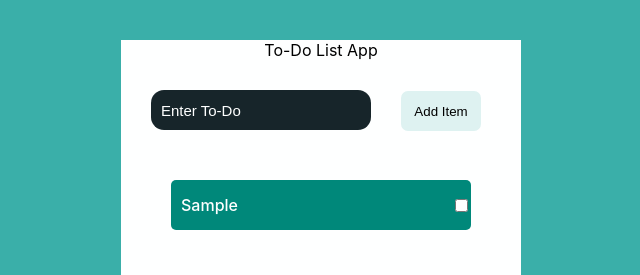
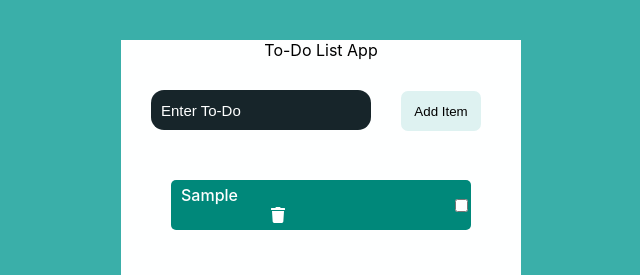
Before and after one commit to 2021-IBM-Accelerate-SW-Track/lab-1-team-15, a React (Create React App) app: page / in a window 1280 px wide. Both pictures are taken after typing "Sample" into the empty fields and a click on the button "Add Item". Shown: the top 275 px of the page, without its empty margins (319-959 px from the left). Built offline with nearby package versions, Linux system fonts and the light colour scheme.

Commit message:
Added a delete button for each list item

```diff
--- a/src/App.js
+++ b/src/App.js
@@ -2,6 +2,10 @@ import Header from "./component/header";
 import React from "react";
 import './App.css';
 import ListItems from './ListItems.js';
+import {library} from '@fortawesome/fontawesome-svg-core'
+import {faTrash} from '@fortawesome/free-solid-svg-icons'
+
+library.add(faTrash);
 
 class App extends React.Component{
 
@@ -29,13 +33,9 @@ addItem(e){
   }
 }
 
-deleteItem(key)
-{
-  const deleteItems = this.state.items.filter (item => item.key !== key);
-  this. setState ({
-    items : deleteItems
-  })
-
+deleteItem(key){
+  const deleteDaItem= this.state.items.filter(item =>item.key!==key);
+  this.setState({items: deleteDaItem})
 }
 
 
@@ -52,8 +52,8 @@ render(){
           onChange = {this.handleInput}/>
           <button type = "submit">Add Item</button>
         </form>
-      <ListItems items = {this.state.items}></ListItems>
-      <completeTodo key = {this.state.key} ></completeTodo>
+      <ListItems items = {this.state.items} deleteItem = {this.deleteItem}></ListItems>
+      <completeTodo key = {this.state.key}  ></completeTodo>
     </div>
   );
 }
--- a/src/ListItems.js
+++ b/src/ListItems.js
@@ -1,4 +1,5 @@
 import "./listItems.css"
+import { FontAwesomeIcon } from '@fortawesome/react-fontawesome';
 
 function ListItems(props){
     const items = props.items;
@@ -6,8 +7,15 @@ function ListItems(props){
     const listItems = items.map(item =>
         {
             return <div className = "list" key = "item.key">
-                <div className='text'>{item.text}</div>
+                <div className='text'>{item.text}
+                <span>
+                <FontAwesomeIcon className="trash" onClick={() => {
+                props.deleteItem(item.key)
+                }} icon="trash" />
+                </span>
+                </div>
                 <input type ='checkbox'/>
+
             </div>
         })
     return(
--- a/src/listItems.css
+++ b/src/listItems.css
@@ -21,3 +21,8 @@
 	right: 10px;
 	cursor: pointer;
     }
+
+	.trash {
+		margin: 0 100px;
+
+	}
```
